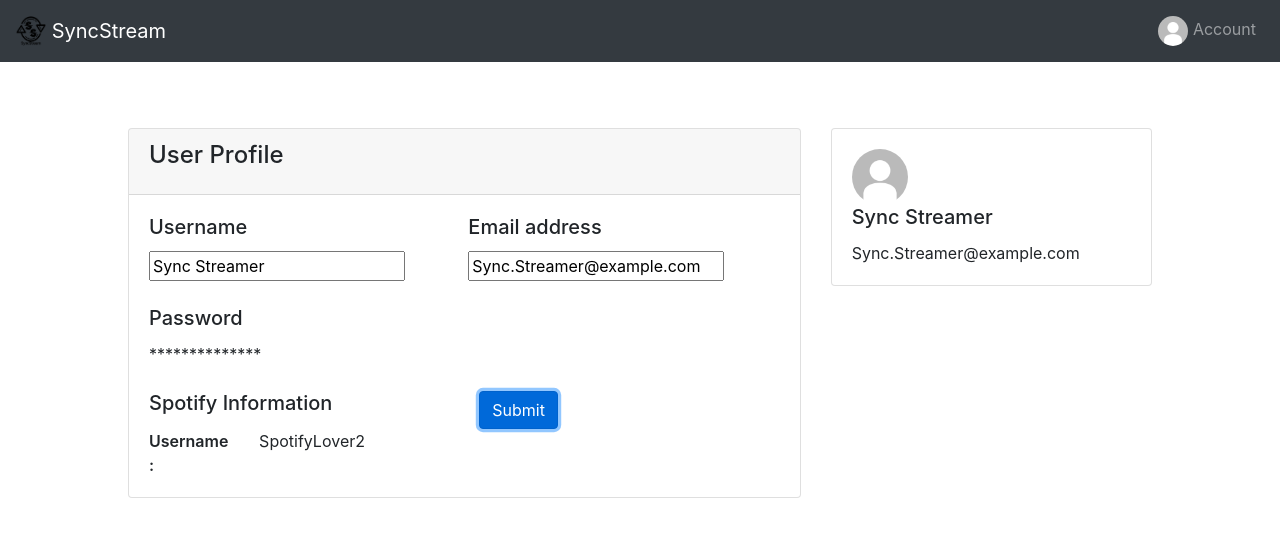
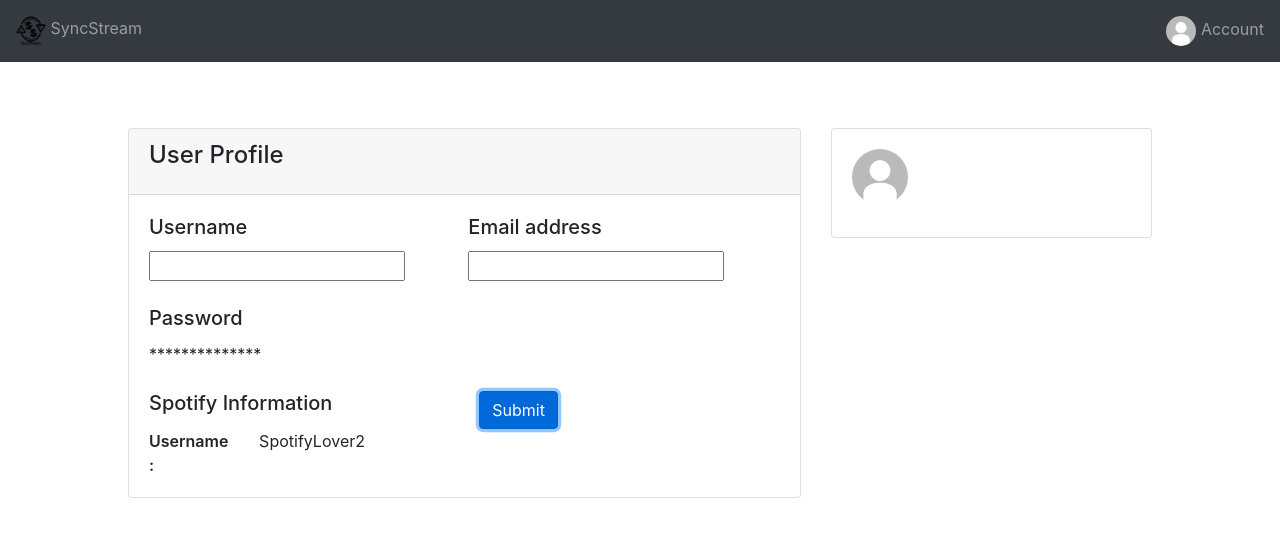
Before and after one commit to Jonathan204/SyncStream, a React (Create React App) app in the folder client/: page /profile in a window 1280 px wide. Both pictures are taken after a click on the button "Edit Profile". Shown: the top 536 px of the page. Built offline with nearby package versions, Linux system fonts and the light colour scheme; no server answers.

Commit message:
Working Profile Page

```diff
--- a/client/src/actions/users.js
+++ b/client/src/actions/users.js
@@ -1,6 +1,15 @@
-import { FETCH_ALL } from "../constants/actionTypes";
+import { FETCH_ALL, GET_USER } from "../constants/actionTypes";
 
 import * as api from "../api/index.js";
+
+export const getUser = (id) => async (dispatch) => {
+  try {
+    const { data } = await api.getUser(id);
+    dispatch({ type: GET_USER, payload: data });
+  } catch (error) {
+    console.log(error.message);
+  }
+};
 
 export const getUsers = () => async (dispatch) => {
   try {
--- a/client/src/api/index.js
+++ b/client/src/api/index.js
@@ -2,6 +2,7 @@ import axios from "axios";
 
 const url = "http://localhost:5000/users";
 
+export const getUser = (id) => axios.get(`${url}/${id}`);
 export const fetchUsers = () => axios.get(url);
 export const createUser = (newUser) => axios.post(url, newUser);
 export const login = (user) => axios.post(`${url}/login`, user);
--- a/client/src/components/Account/Login.js
+++ b/client/src/components/Account/Login.js
@@ -14,8 +14,8 @@ const Login = () => {
     password: "",
   });
   const [errors, setErrors] = useState({});
-  const userError = useSelector((state) => state.account.loginError);
-  const loading = useSelector((state) => state.account.loading);
+  const { userError, loading, id } = useSelector((state) => state.account);
+  localStorage.setItem("id", id);
   const { switchToSignup } = useContext(AccountContext);
   const history = useHistory();
   const dispatch = useDispatch();
--- a/client/src/components/Account/styles.css
+++ b/client/src/components/Account/styles.css
@@ -27,5 +27,5 @@
   align-items: center;
   border-radius: 20px;
   box-shadow: 0 2px 7px 1px rgba(0, 0, 0, 0.3);
-  margin-top: 30%;
+  margin-top: 150px;
 }
--- a/client/src/components/NavigationBar/NavigationBar.js
+++ b/client/src/components/NavigationBar/NavigationBar.js
@@ -2,11 +2,13 @@ import { Nav, Navbar, Image } from "react-bootstrap";
 import logo from "../../images/logo.png";
 import profilePicture from "../../images/default_account.png";
 import "./styles.css";
+import { NavLink } from "react-router-dom";
 
 const NavigationBar = () => {
   return (
     <Navbar bg="dark" variant="dark" className="sticky">
-      <Navbar.Brand href="/home">
+      <NavLink to="/home">
+        <Navbar.Text>
           <Image
             src={logo}
             width="30"
@@ -15,12 +17,15 @@ const NavigationBar = () => {
             className="d-inline-block align-top"
           />{" "}
           SyncStream
-      </Navbar.Brand>
+        </Navbar.Text>
+      </NavLink>
       <Nav className="ml-auto">
-        <Nav.Link href="/profile">
+        <NavLink to="/profile">
+          <Navbar.Text>
             <Image src={profilePicture} width="30" height="30" roundedCircle />{" "}
             Account
-        </Nav.Link>
+          </Navbar.Text>
+        </NavLink>
       </Nav>
     </Navbar>
   );
--- a/client/src/components/Profile/Profile.js
+++ b/client/src/components/Profile/Profile.js
@@ -1,23 +1,53 @@
-import React, { useState } from "react";
+import React, { Component } from "react";
 import { Image, Row, Col, Card, Button } from "react-bootstrap";
 import profilePicture from "../../images/default_account.png";
+import { connect } from "react-redux";
+import { getUser } from "../../actions/users";
+import { updateUser } from "../../actions/account";
 import "./styles.css";
 
-const Profile = () => {
-	const [editing, setEditing] = useState(false);
-	const [email, setEmail] = useState("Sync.Streamer@example.com");
-	const [username, setUsername] = useState("Sync Streamer");
-
-	const handleEditProfile = (event) => {
-		event.preventDefault();
-		setEditing(true);
+class Profile extends Component {
+  state = {
+    username: "",
+    email: "",
+    editing: false,
   };
 
-	const handleSubmitProfile = (event) => {
-		event.preventDefault();
-		setEditing(false);
+  componentDidMount = () => {
+    this.props.getUser(localStorage.getItem("id"));
+    this.setState({
+      username: this.props.account.username,
+      email: this.props.account.email,
+    });
   };
 
+  handleChange = (event) => {
+    const { name, value } = event.target;
+    this.setState({
+      [name]: value,
+    });
+  };
+
+  handleSubmitProfile = (event) => {
+    event.preventDefault();
+    this.setState({
+      editing: false,
+    });
+    const user = { username: this.state.username, email: this.state.email };
+    this.props.updateUser(localStorage.getItem("id"), user);
+  };
+
+  handleEditProfile = (event) => {
+    event.preventDefault();
+    this.setState({
+      editing: true,
+    });
+  };
+
+  render() {
+    const username = this.state.username;
+    const email = this.state.email;
+    const editing = this.state.editing;
     return (
       <div className="margin-box">
         <Row>
@@ -32,10 +62,11 @@ const Profile = () => {
                     <Card.Title>Username</Card.Title>
                     {editing ? (
                       <input
+                        name="username"
                         id="usernameInput"
                         type="text"
                         value={username}
-											onChange={(e) => setUsername(e.target.value)}
+                        onChange={this.handleChange}
                       ></input>
                     ) : (
                       <Card.Text>{username}</Card.Text>
@@ -45,10 +76,11 @@ const Profile = () => {
                     <Card.Title>Email address</Card.Title>
                     {editing ? (
                       <input
+                        name="email"
                         id="emailInput"
                         type="text"
                         value={email}
-											onChange={(e) => setEmail(e.target.value)}
+                        onChange={this.handleChange}
                       ></input>
                     ) : (
                       <Card.Text>{email}</Card.Text>
@@ -67,11 +99,11 @@ const Profile = () => {
                   </Col>
                   <Col>
                     {editing ? (
-										<Button type="submit" onClick={handleSubmitProfile}>
+                      <Button type="submit" onClick={this.handleSubmitProfile}>
                         Submit
                       </Button>
                     ) : (
-										<Button type="submit" onClick={handleEditProfile}>
+                      <Button type="submit" onClick={this.handleEditProfile}>
                         Edit Profile
                       </Button>
                     )}
@@ -89,7 +121,7 @@ const Profile = () => {
             </Card>
           </Col>
           <Col md="4">
-					<Card className="card-user">
+            <Card>
               <Card.Body>
                 <Image
                   src={profilePicture}
@@ -99,14 +131,26 @@ const Profile = () => {
                   className="d-inline-block align-top"
                   roundedCircle
                 />
-							<Card.Title>Sync Streamer</Card.Title>
-							<Card.Text>Sync.Streamer@example.com</Card.Text>
+                <Card.Title>{username}</Card.Title>
               </Card.Body>
             </Card>
           </Col>
         </Row>
       </div>
     );
-};
+  }
+}
+const mapStateToProps = (state) => ({
+  account: state.account,
+});
 
-export default Profile;
+const mapDispatchToProps = (dispatch) => ({
+  getUser: (id) => {
+    dispatch(getUser(id));
+  },
+  updateUser: (id, user) => {
+    dispatch(updateUser(id, user));
+  },
+});
+
+export default connect(mapStateToProps, mapDispatchToProps)(Profile);
--- a/client/src/constants/actionTypes.js
+++ b/client/src/constants/actionTypes.js
@@ -7,3 +7,4 @@ export const FETCH_ALL = "FETCH_ALL";
 export const LOGIN = "LOGIN";
 export const LOGIN_ERROR = "USER_ERROR";
 export const LOADING = "LOADING";
+export const GET_USER = "GET_USER";
--- a/client/src/reducers/account.js
+++ b/client/src/reducers/account.js
@@ -5,6 +5,7 @@ import {
   CREATE_SUCCESS,
   CREATE_ERROR,
   LOADING,
+  GET_USER,
 } from "../constants/actionTypes";
 
 const defaultUser = {
@@ -17,6 +18,8 @@ const defaultUser = {
 export default function account(user = defaultUser, action) {
   const { payload } = action;
   switch (action.type) {
+    case GET_USER:
+      return action.payload;
     case LOGIN:
       return payload;
     case LOGIN_ERROR:
```
Also changed, not shown: 1 other file (tests, documents, lock files or other folders). Lines whose indentation alone changed are shown as unchanged.
